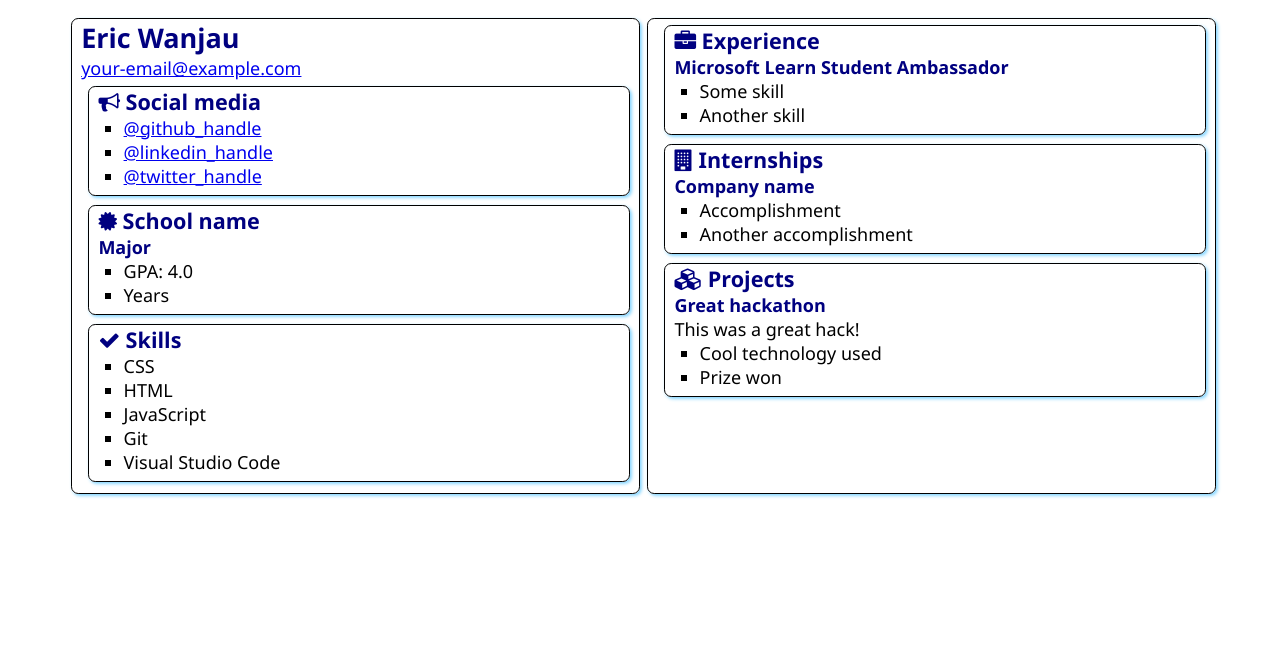
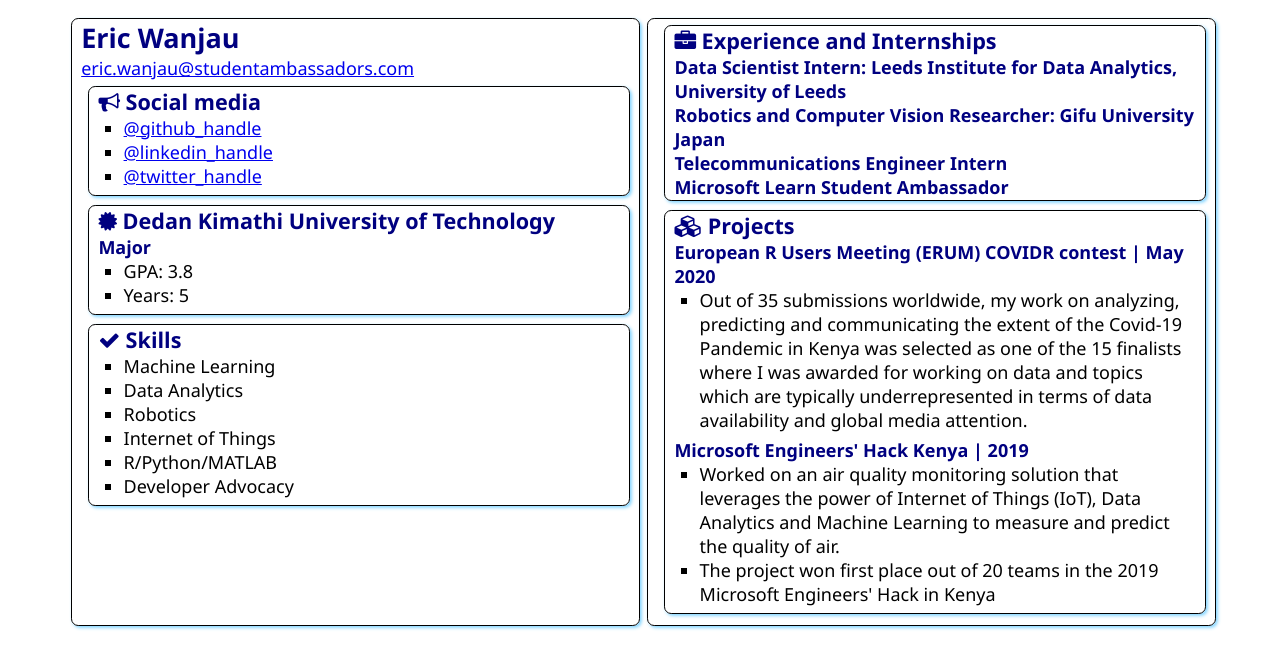
Before and after one commit to R-icntay/SATechnicalOnboarding, a plain HTML site: page src/index.html in a window 1280 px wide. Drawn offline with Linux system fonts and the light colour scheme.

Commit message:
Update resume

```diff
--- a/src/index.html
+++ b/src/index.html
@@ -13,7 +13,7 @@
     <main>
         <article class="box">
             <h1>Eric Wanjau</h1>
-            <div><a href="mailto:your.email@example.com">your-email@example.com</a></div>
+            <div><a href="eric.wanjau@studentambassadors.com">eric.wanjau@studentambassadors.com</a></div>
 
             <section class="box">
                 <h2>
@@ -21,9 +21,9 @@
                     Social media
                 </h2>
                 <ul>
-                    <li><a href="https://github.com/<handle>">@github_handle</a></li>
-                    <li><a href="https://linkedin.com/in/<handle>">@linkedin_handle</a></li>
-                    <li><a href="https://twitter.com/<handle>">@twitter_handle</a></li>
+                    <li><a href="https://github.com/R-icntay">@github_handle</a></li>
+                    <li><a href="https://linkedin.com/in/erwanjau">@linkedin_handle</a></li>
+                    <li><a href="https://twitter.com/ericntay">@twitter_handle</a></li>
                 </ul>
             </section>
 
@@ -31,12 +31,12 @@
                 <div class="education">
                     <h2>
                         <i class="fa fa-certificate" aria-hidden="true"></i>
-                        School name
+                        Dedan Kimathi University of Technology
                     </h2>
                     <h3>Major</h3>
                     <ul>
-                        <li>GPA: 4.0</li>
-                        <li>Years</li>
+                        <li>GPA: 3.8</li>
+                        <li>Years: 5</li>
                     </ul>
                 </div>
             </section>
@@ -47,11 +47,12 @@
                     Skills
                 </h2>
                 <ul>
-                    <li>CSS</li>
-                    <li>HTML</li>
-                    <li>JavaScript</li>
-                    <li>Git</li>
-                    <li>Visual Studio Code</li>
+                    <li>Machine Learning</li>
+                    <li>Data Analytics</li>
+                    <li>Robotics</li>
+                    <li>Internet of Things</li>
+                    <li>R/Python/MATLAB</li>
+                    <li>Developer Advocacy</li>
                 </ul>
             </section>
         </article>
@@ -59,25 +60,12 @@
             <section class="box">
                 <h2>
                     <i class="fa fa-briefcase" aria-hidden="true"></i>
-                    Experience
+                    Experience and Internships
                 </h2>
+                <h3>Data Scientist Intern: Leeds Institute for Data Analytics, University of Leeds</h3>
+                <h3>Robotics and Computer Vision Researcher: Gifu University Japan</h3>
+                <h3>Telecommunications Engineer Intern</h3>
                 <h3>Microsoft Learn Student Ambassador</h3>
-                <ul>
-                    <li>Some skill</li>
-                    <li>Another skill</li>
-                </ul>
-            </section>
-            <section class="box">
-                <h2>
-                    <i class="fa fa-building" aria-hidden="true"></i>
-                    Internships
-                </h2>
-
-                <h3>Company name</h3>
-                <ul>
-                    <li>Accomplishment</li>
-                    <li>Another accomplishment</li>
-                </ul>
             </section>
             <section class="box">
                 <h2>
@@ -85,11 +73,19 @@
                     Projects
                 </h2>
 
-                <h3>Great hackathon</h3>
-                <div>This was a great hack!</div>
+                <h3> European R Users Meeting (ERUM) COVIDR contest | May 2020</h3>
                 <ul>
-                    <li>Cool technology used</li>
-                    <li>Prize won</li>
+                    <li>Out of 35 submissions worldwide, my work on analyzing, predicting and communicating the
+                        extent of the Covid-19 Pandemic in Kenya was selected as one of the 15 finalists where I
+                        was awarded for working on data and topics which are typically underrepresented in terms
+                        of data availability and global media attention.</li>
+                </ul>
+
+                <h3>Microsoft Engineers' Hack Kenya | 2019</h3>
+                <ul>
+                    <li>Worked on an air quality monitoring solution that leverages the power of Internet of Things
+                        (IoT), Data Analytics and Machine Learning to measure and predict the quality of air.</li>
+                    <li>The project won first place out of 20 teams in the 2019 Microsoft Engineers' Hack in Kenya</li>
                 </ul>
             </section>
         </article>
```
